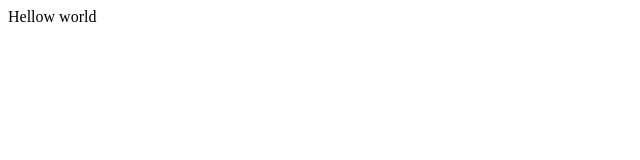
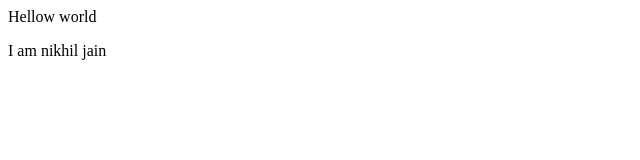
Before and after one commit to Nikhil-comp/Nikhil---jain, a plain HTML site: page index.html in a window 1280 px wide. Shown: the full height of the page, 0-640 px from the left. Drawn offline with Linux system fonts and the light colour scheme.

Commit message:
feature added

```diff
--- a/index.html
+++ b/index.html
@@ -1 +1,2 @@
 <p>Hellow world</p>
+<p>I am nikhil jain</p>
```
